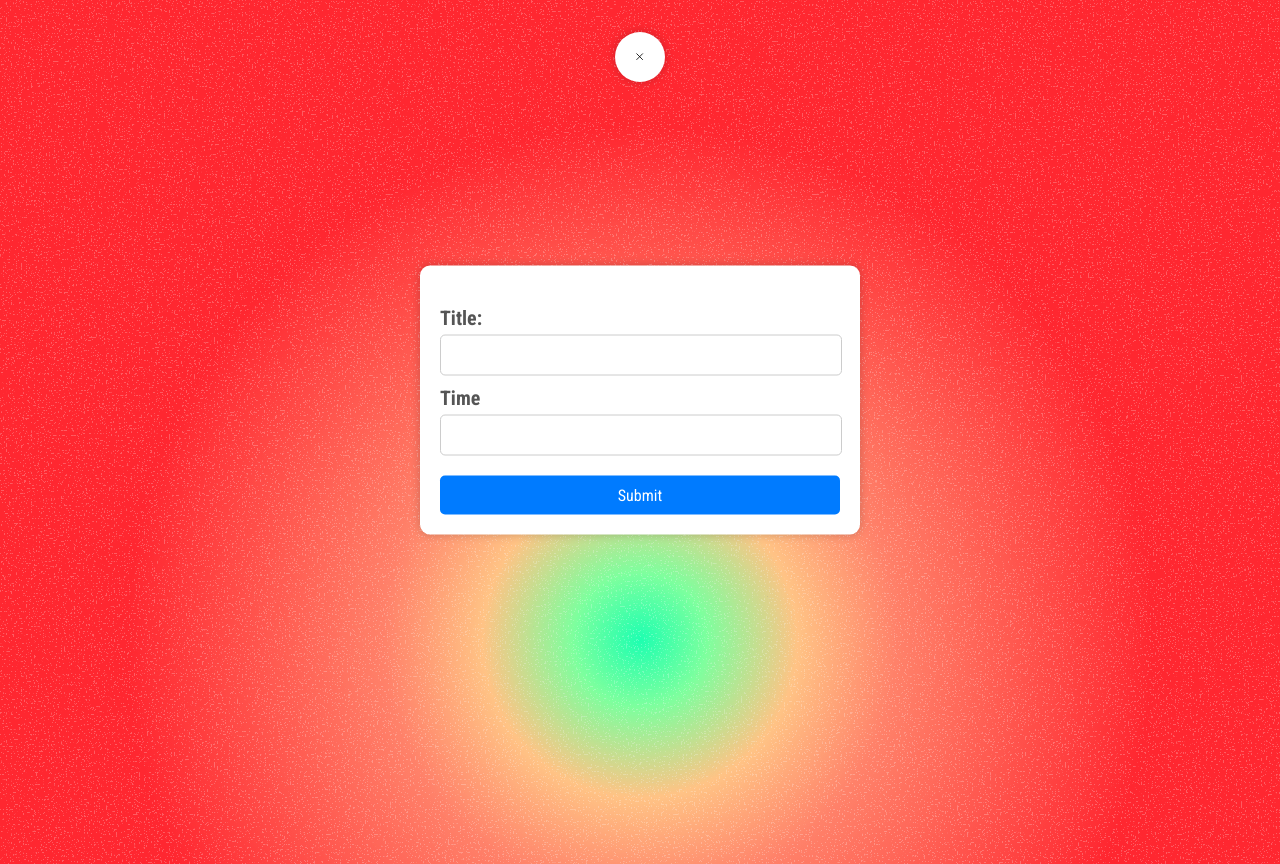
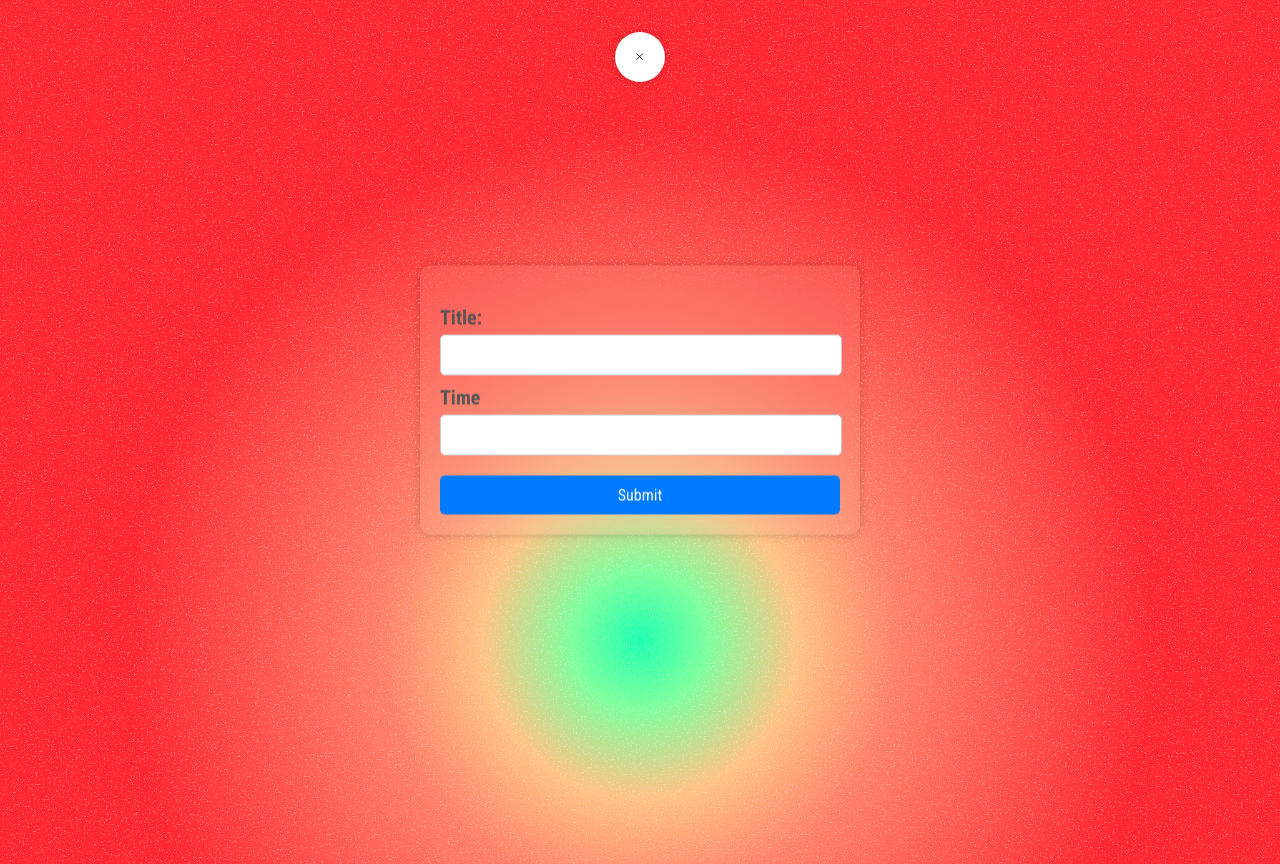
Before and after one commit to Thekindkhosi/todo-list, a React (Vite) app: page / in a window 1280 px wide. Both pictures are taken after a click on the button 640 px from the left and 57 px from the top of the page. Built offline with nearby package versions, Linux system fonts and the light colour scheme.

Commit message:
Glass effect added to form cart + added error styles

```diff
--- a/src/App.scss
+++ b/src/App.scss
@@ -23,13 +23,14 @@ div {
     }
   }
   .formContainer {
+    backdrop-filter: blur(1.5rem);
+    background-color: rgba(216, 216, 216, 0.082);
     position: fixed;
     top: 50%;
     left: 50%;
     transform: translate(-50%, -50%);
     width: 400px;
     height: fit-content;
-    background-color: #fff;
     border-radius: 10px;
     box-shadow: 0 0 10px rgba(0, 0, 0, 0.2);
     padding: 20px;
--- a/src/components/Form.scss
+++ b/src/components/Form.scss
@@ -1,4 +1,5 @@
 .form {
+  background: transparent;
   display: flex;
   flex-direction: column;
   justify-content: center;
@@ -29,6 +30,9 @@
       border-color: #007bff;
     }
   }
+  p {
+    color: red;
+  }
   button {
     padding: 10px 20px;
     border-radius: 5px;
```
